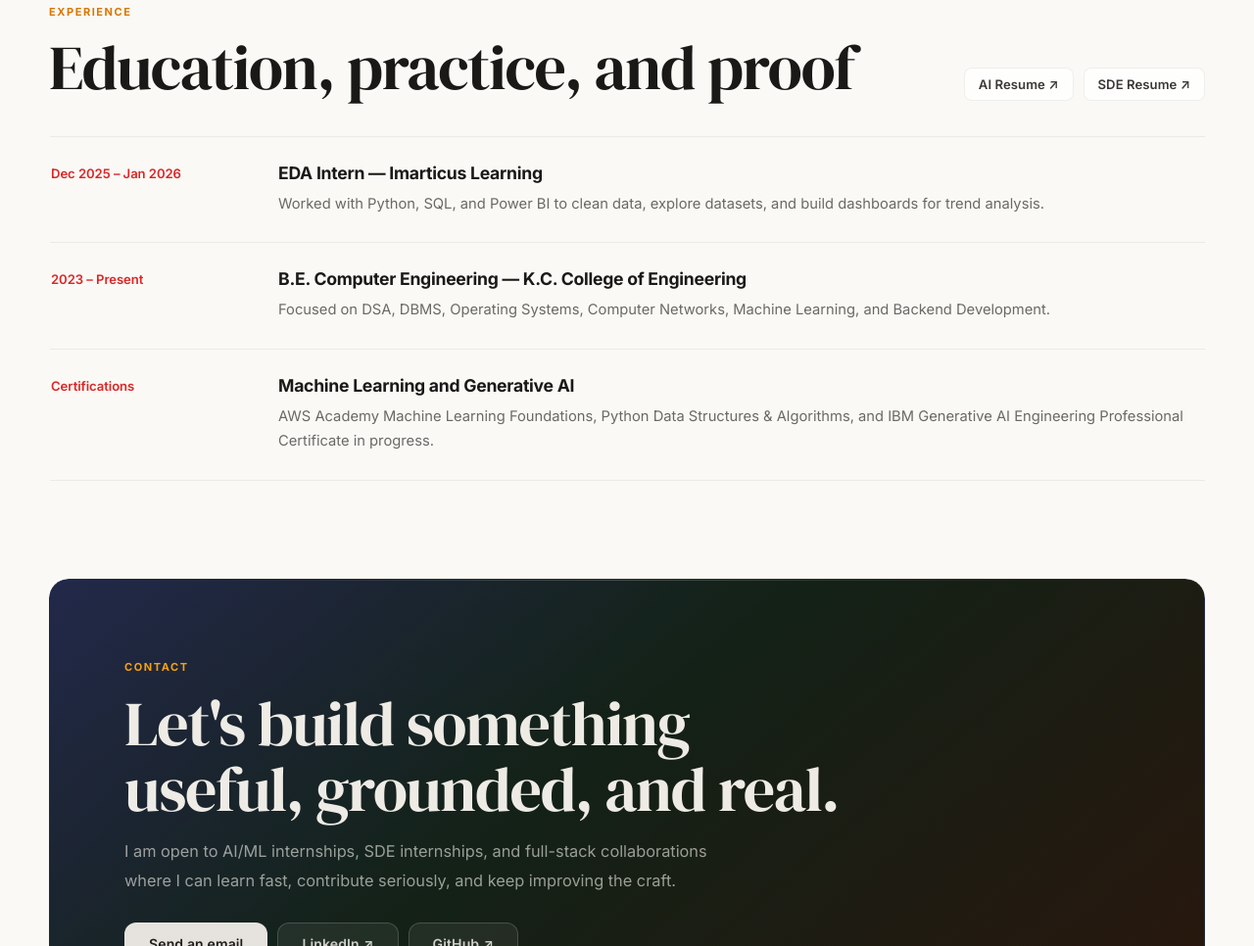
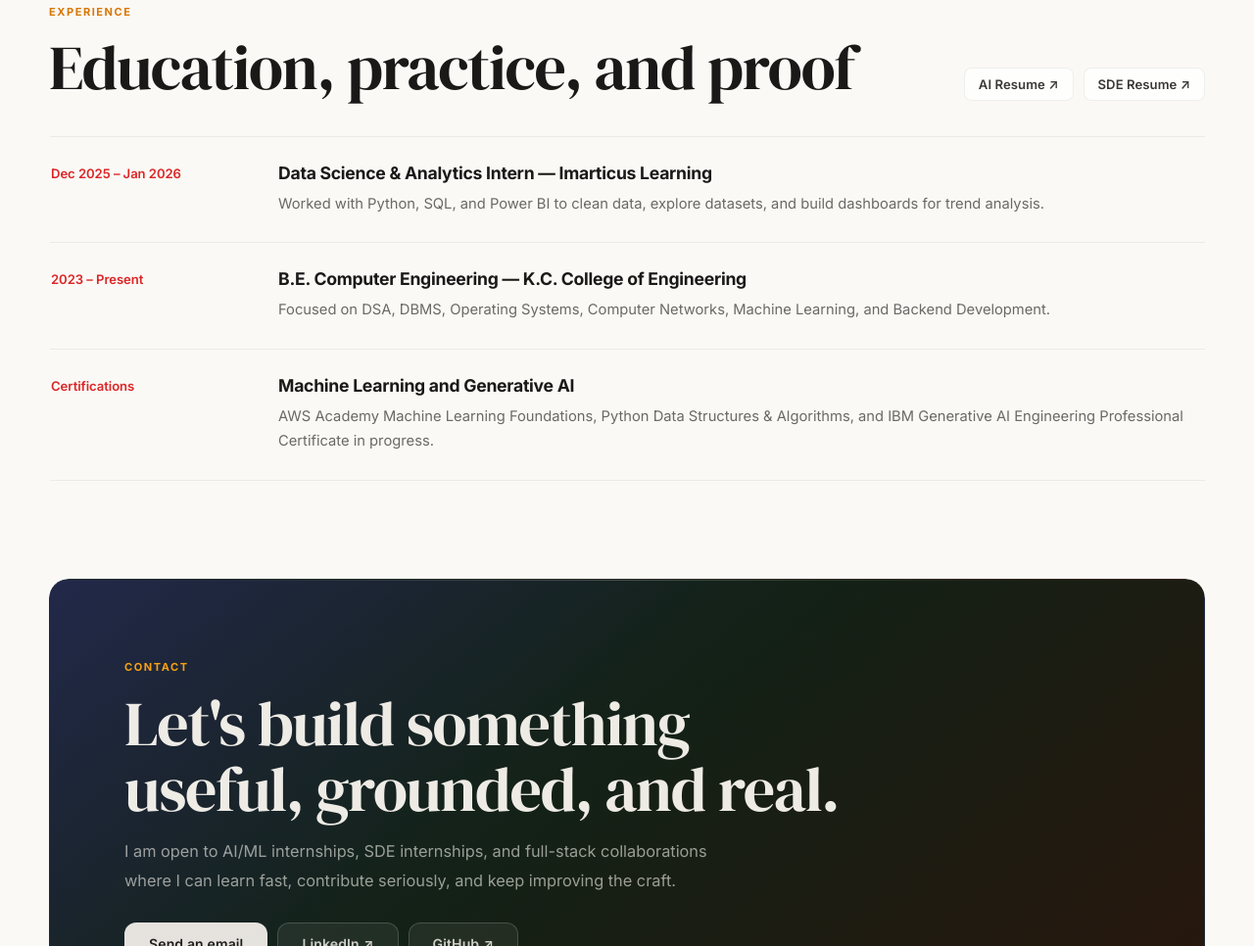
Before and after one commit to HP0077/portfolio, a plain HTML site: page index.html in a window 1280 px wide. Shown: the part 3938-4904 px from the top of the page at 98% size. Drawn offline with Linux system fonts and the light colour scheme.

Commit message:
Update internship title for clarity

```diff
--- a/index.html
+++ b/index.html
@@ -297,7 +297,7 @@
         <article class="reveal">
           <span>Dec 2025 – Jan 2026</span>
           <div>
-            <h3>EDA Intern — Imarticus Learning</h3>
+            <h3>Data Science & Analytics Intern — Imarticus Learning</h3>
             <p>Worked with Python, SQL, and Power BI to clean data, explore datasets, and build dashboards for trend
               analysis.</p>
           </div>
```
